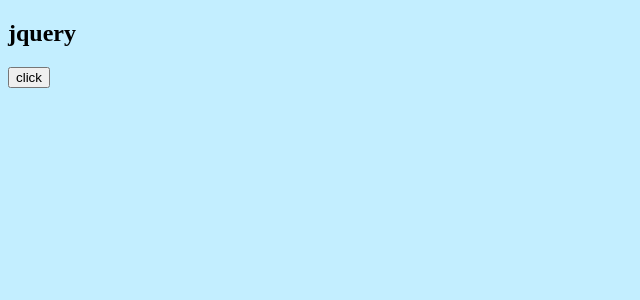
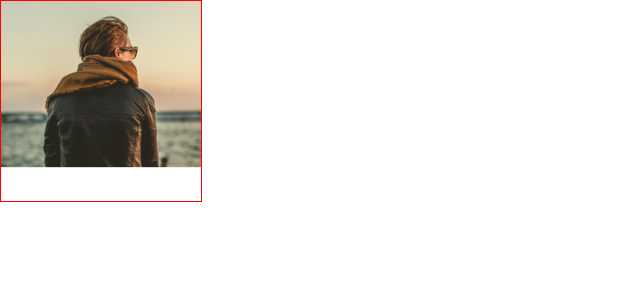
Before and after one commit to coffeeteacher/myRecat7, a React (Vite) app: page / in a window 1280 px wide. Shown: the top 300 px of the page, without its empty margins (0-640 px from the left). Built offline with nearby package versions, Linux system fonts and the light colour scheme.

Commit message:
1210-jquery-4

```diff
--- a/src/App.css
+++ b/src/App.css
@@ -30,3 +30,20 @@
     justify-content: space-around;
     padding: 10px 0;
 }
+
+.cssAnim1 {
+    border: 1px solid red;
+    width: 200px;
+    height: 200px;
+    display: block;
+    overflow: hidden;
+}
+
+.cssAnim1 img {
+    width: 100%;
+    transition: all .3s linear;
+}
+
+.imgScale img{
+    transform: scale(1.5);
+}
--- a/src/App.jsx
+++ b/src/App.jsx
@@ -1,12 +1,34 @@
 import $ from 'jquery'
+import { useEffect } from 'react';
 
 export default function App() {
+
+    // 寫法1:過時的寫法
+    // useEffect(() => {
+    //     $('.cssAnim1').hover(function () {
+    //         $(this).addClass('imgScale');
+    //     }, function () {
+    //         $(this).removeClass('imgScale');
+    //     })
+    // }, [])
+
+    // 寫法2:建議的寫法
+    useEffect(()=>{
+        $('.cssAnim1').on('mouseover',function(){
+            $(this).addClass('imgScale');
+        })
+
+        $('.cssAnim1').on('mouseout',function(){
+            $(this).removeClass('imgScale');
+        })
+    },[])
+
+
     return (
         <div>
-            <h2>jquery</h2>
-            <button onClick={() => {
-                console.log($('h2').text())
-            }}>click</button>
+            <a href="#" className="cssAnim1">
+                <img src="./images/03.jpg" alt="" />
+            </a>
         </div>
     )
 }
--- /dev/null
+++ b/src/html/jquery2.html
@@ -0,0 +1,55 @@
+<!DOCTYPE html>
+<html lang="en">
+
+<head>
+    <meta charset="UTF-8">
+    <meta name="viewport" content="width=device-width, initial-scale=1.0">
+    <title>Document</title>
+    <style>
+        .cssAnim1 {
+            border: 1px solid red;
+            width: 200px;
+            height: 200px;
+            display: block;
+            overflow: hidden;
+        }
+
+        .cssAnim1 img {
+            width: 100%;
+            transition: all .3s linear;
+        }
+
+        .imgScale img{
+            transform: scale(1.5);
+        }
+    </style>
+
+</head>
+
+<body>
+    <div class="wrapper">
+        <h2>動態新增刪除類別</h2>
+        <ul>
+            <li>新增類別 => addClass()</li>
+            <li>移除類別 => removeClass()</li>
+        </ul>
+        <hr>
+
+        <a href="#" class="cssAnim1">
+            <img src="./images/03.jpg" alt="">
+        </a>
+    </div>
+
+    <script src="./js/jquery-1.11.3.min.js"></script>
+    <script>
+        $(function(){
+            $('.cssAnim1').hover(function(){
+                $(this).addClass('imgScale');
+            },function(){
+                $(this).removeClass('imgScale');
+            })
+        });
+    </script>
+</body>
+
+</html>
--- a/src/main.jsx
+++ b/src/main.jsx
@@ -2,7 +2,8 @@
 import ReactDOM from 'react-dom/client'
 import App from './App.jsx'
 import { BrowserRouter } from 'react-router-dom'
-import './assets/all.scss'
+// import './assets/all.scss'
+import './App.css'
 
 ReactDOM.createRoot(document.getElementById('root')).render(
   <React.StrictMode>
```
Also changed, not shown: public/images/03.jpg (added).
